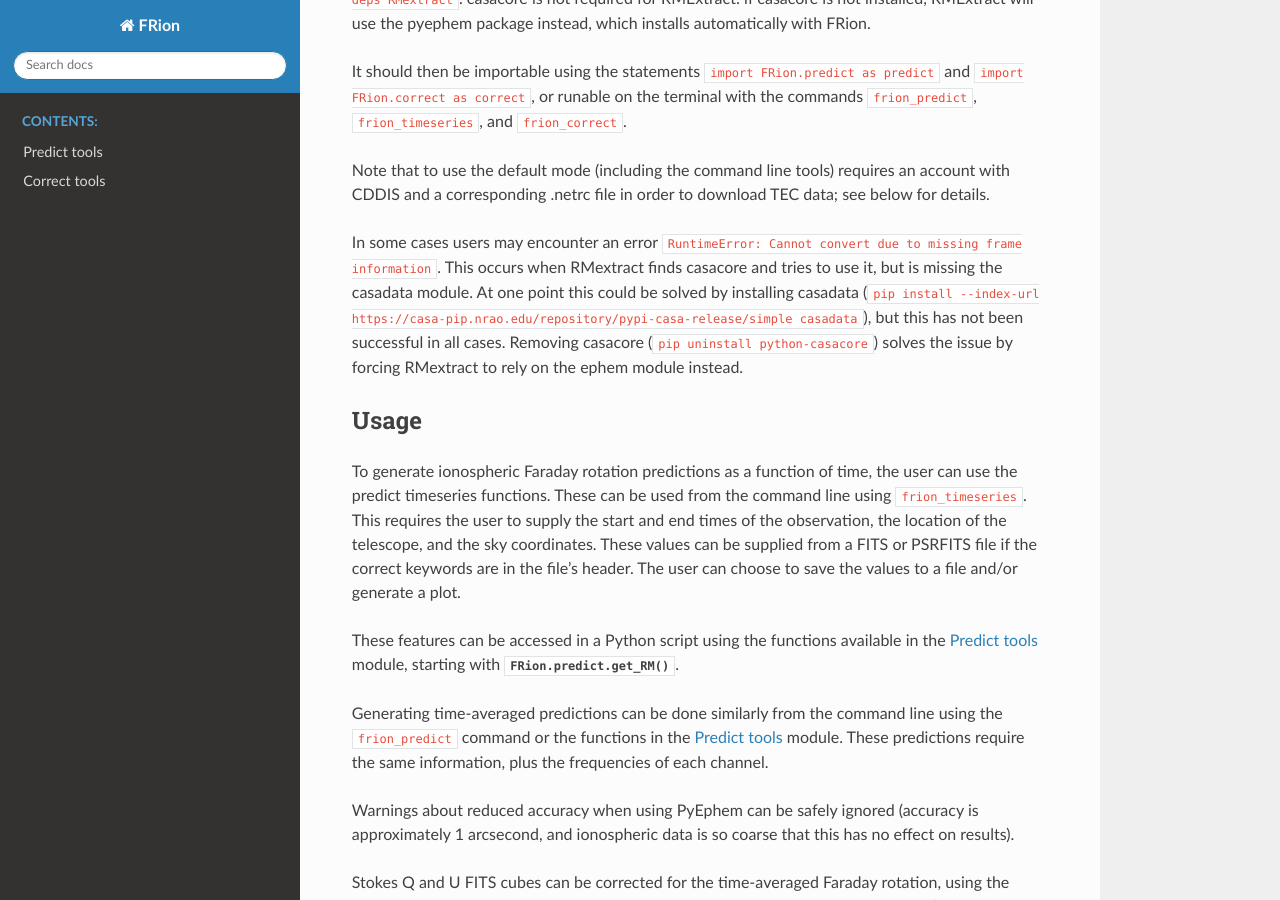
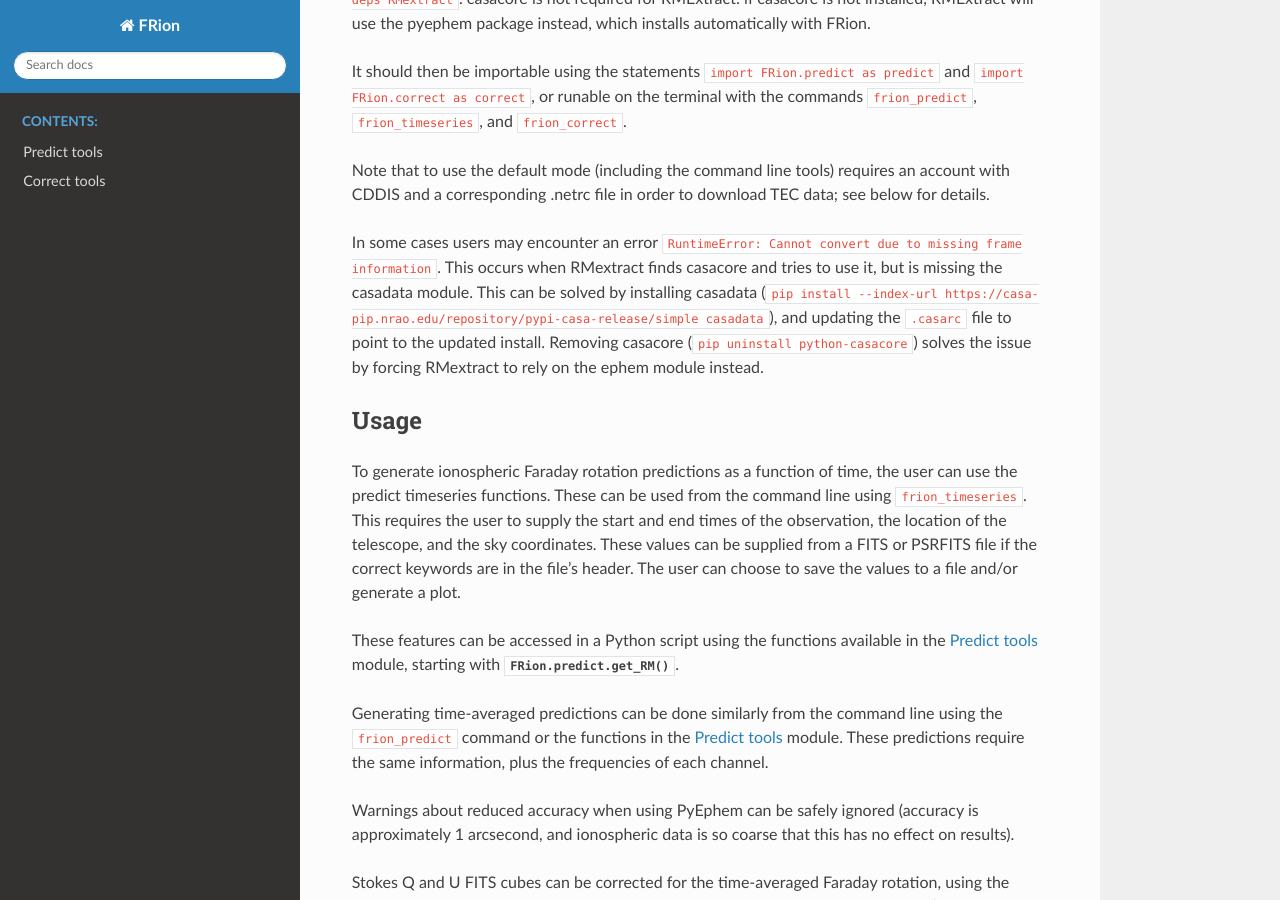
Before and after one commit to CIRADA-Tools/FRion, a Sphinx documentation site: the page built from docs/source/index.rst, in a window 1280 px wide and 900 px high, scrolled down 1353 px. Built offline with Sphinx 7.4.7 and the Read the Docs theme 2.0.0, drawn with Linux system fonts in a browser that asks for light colours.

Commit message:
Updating install docs with Emil's solution

```diff
--- a/docs/source/index.rst
+++ b/docs/source/index.rst
@@ -88,9 +88,10 @@ data; see below for details.
 In some cases users may encounter an error
 ``RuntimeError: Cannot convert due to missing frame information``.
 This occurs when RMextract finds casacore and tries to use it, but is missing
-the casadata module. At one point this could be solved by installing casadata
+the casadata module. This can be solved by installing casadata
 (``pip install --index-url https://casa-pip.nrao.edu/repository/pypi-casa-release/simple casadata``),
-but this has not been successful in all cases. Removing casacore
+and updating the ``.casarc`` file to point to the updated install.
+Removing casacore
 (``pip uninstall python-casacore``) solves the issue by forcing RMextract to
 rely on the ephem module instead.
 
```
